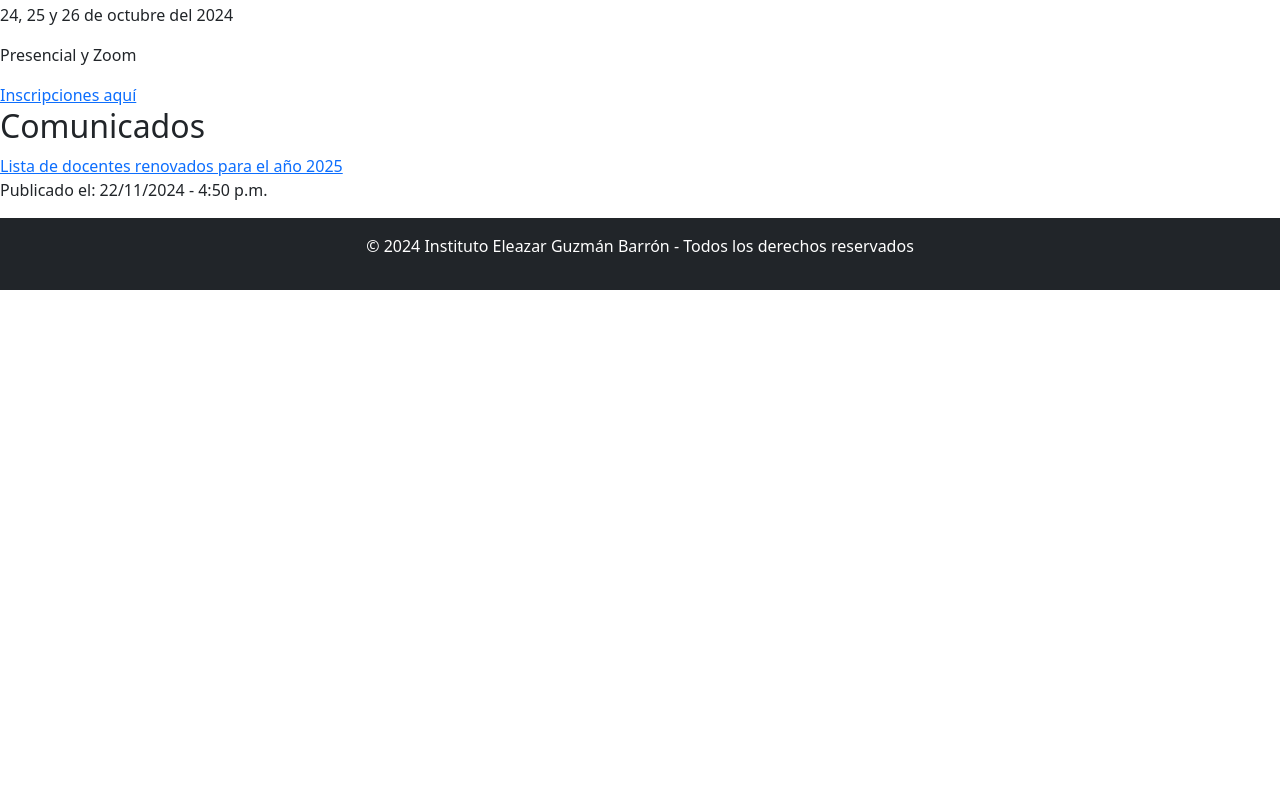
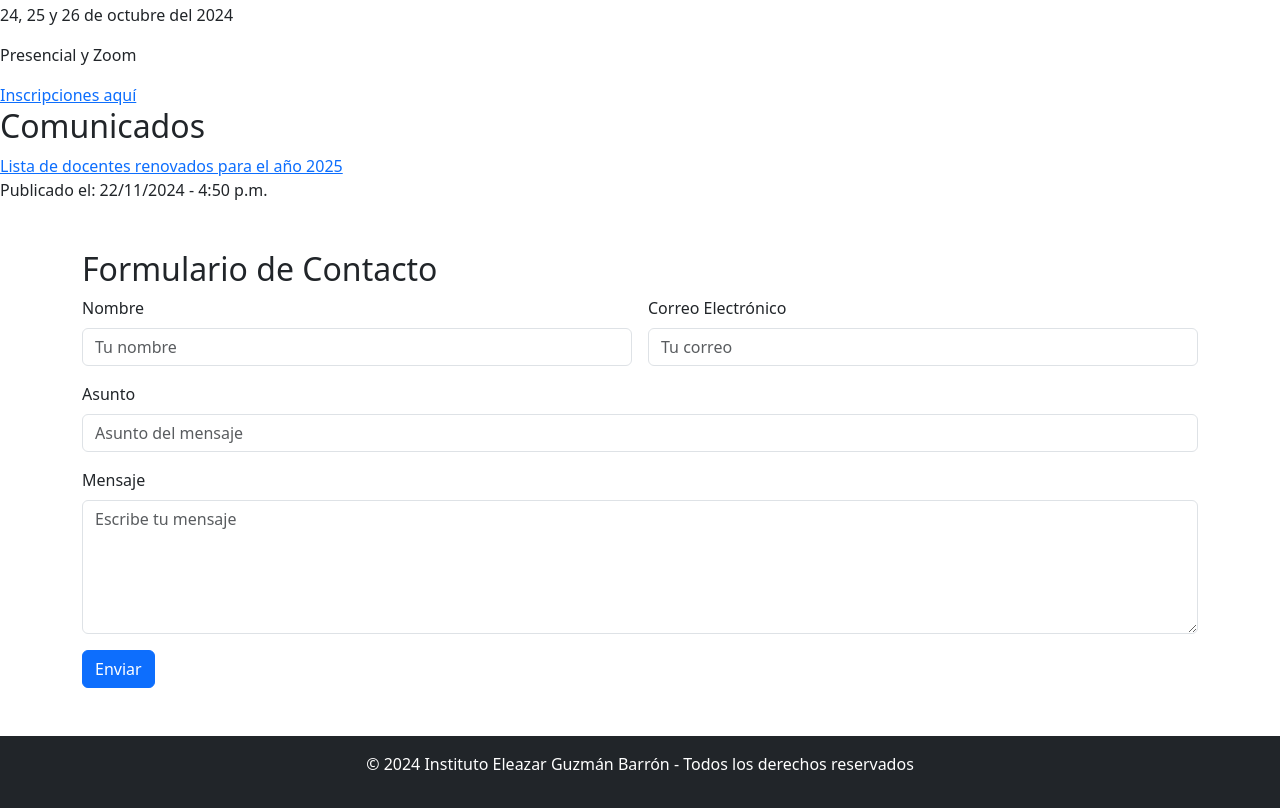
Before and after one commit to CrisBiersack/Examen-de-recuperacion, a plain HTML site: page index.html in a window 1280 px wide. Shown: the part 1256-2064 px from the top of the page. Before the commit the page ends 1546 px from the top, so only its background shows below. Drawn offline with nearby package versions, Linux system fonts and the light colour scheme; files whose address does not match are found by name.

Commit message:
Quinto-Formulario

```diff
--- a/index.html
+++ b/index.html
@@ -150,7 +150,32 @@
       <p>Publicado el: 22/11/2024 - 4:50 p.m.</p>
     </div>
   </div>
-
+  <main class="container my-5">
+    <section id="contacto">
+        <h2>Formulario de Contacto</h2>
+        <form id="formulario-contacto" class="row g-3">
+            <div class="col-md-6">
+                <label for="nombre" class="form-label">Nombre</label>
+                <input type="text" class="form-control" id="nombre" placeholder="Tu nombre" required>
+            </div>
+            <div class="col-md-6">
+                <label for="email" class="form-label">Correo Electrónico</label>
+                <input type="email" class="form-control" id="email" placeholder="Tu correo" required>
+            </div>
+            <div class="col-12">
+                <label for="asunto" class="form-label">Asunto</label>
+                <input type="text" class="form-control" id="asunto" placeholder="Asunto del mensaje" required>
+            </div>
+            <div class="col-12">
+                <label for="mensaje" class="form-label">Mensaje</label>
+                <textarea class="form-control" id="mensaje" rows="5" placeholder="Escribe tu mensaje" required></textarea>
+            </div>
+            <div class="col-12">
+                <button type="submit" class="btn btn-primary">Enviar</button>
+            </div>
+        </form>
+    </section>
+</main>
 
     <!-- Footer -->
     <footer class="text-center bg-dark text-white py-3">
```
